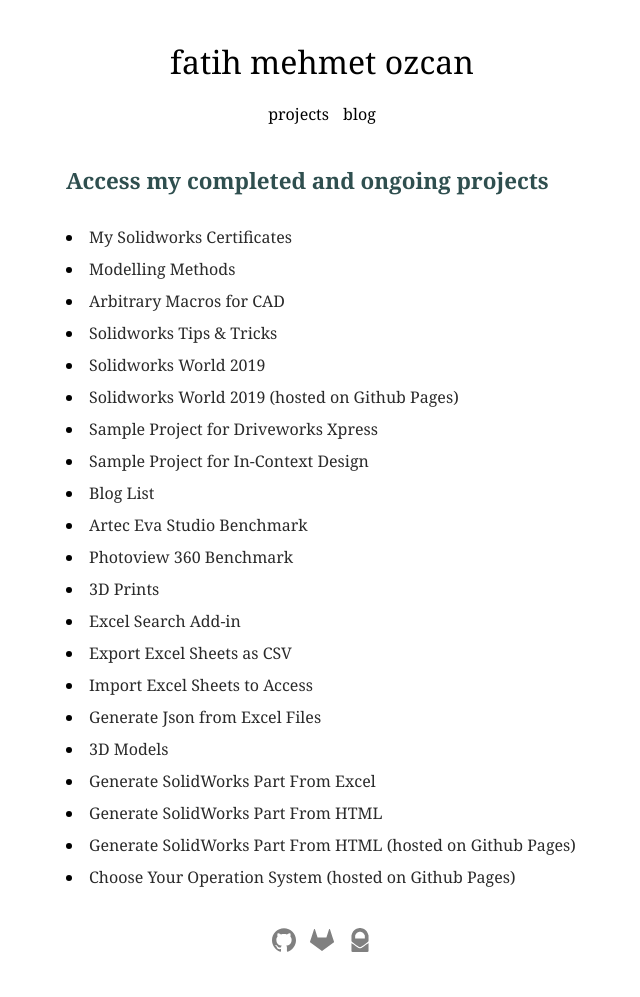
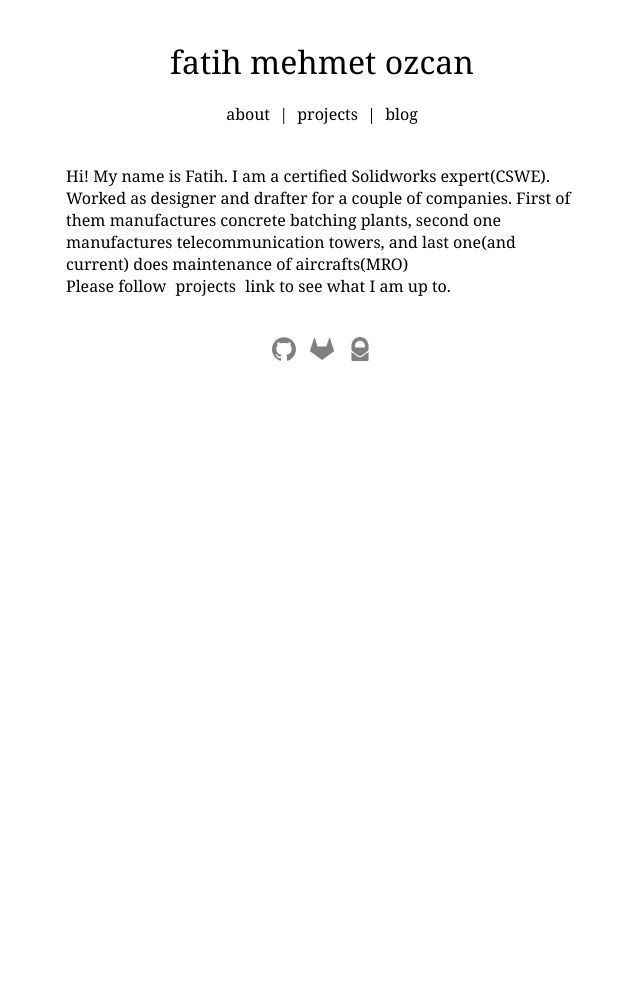
Before and after one commit to fatihmeh/fatihmeh.github.io, a Jekyll site: the page built from index.html, in a window 1280 px wide. Shown: the whole page, without its empty margins (318-958 px from the left). Built offline with Jekyll 4.4.1, drawn with Linux system fonts in a browser that asks for light colours; after the commit the page ends 900 px from its top, so only the background shows below that.

Commit message:
about page added
about page is main page now. projects page moved to /projects. minor css updates.

```diff
--- a/_layouts/default.html
+++ b/_layouts/default.html
@@ -7,40 +7,34 @@
 	<head>
             	<meta charset="utf-8" name="viewport" content="width=device-width, initial-scale=1.0">
 				<link rel="stylesheet" type="text/css" href="/css/main.css">
-
 				<link rel="apple-touch-icon" sizes="180x180" href="/icon-main/apple-touch-icon.png">
 				<link rel="icon" type="image/png" sizes="32x32" href="/icon-main/favicon-32x32.png">
 				<link rel="icon" type="image/png" sizes="16x16" href="/icon-main/favicon-16x16.png">
 				<link rel="manifest" href="/icon-main/site.webmanifest">
 				<link rel="mask-icon" href="/icon-main/safari-pinned-tab.svg" color="#000000">
 				<link rel="shortcut icon" href="/icon-main/favicon.ico">
-
 				<title>{{ page.title }}</title>
 	</head>
 <body>
 		<div id="whole">
 			<div id="header-div">
 				<p id="header-text">fatih mehmet ozcan</p>
-					<a class="nav" href="https://fatihmeh.github.io">projects</a>
-					<a class="nav" href="/blog">blog</a>
-				</div><!--header-div-->
+				<a class="nav" href="https://fatihmeh.github.io">about</a> | <a class="nav" href="/projects">projects</a> | <a class="nav" href="/blog">blog</a>
+			</div>
 
 
 		<div id="container">
-
 			{{ content }}
-
-			</div><!--container-->
+		</div>
 
 		<div id="footer">
 		<a class="footer-links" href="https://github.com/fatihmeh" target="_blank"><img height="24" width="24" src="/assets/github.svg" /></a>
 		<a class="footer-links" href="https://gitlab.com/testingusername" target="_blank"><img height="24" width="24" src="/assets/gitlab.svg" /></a>
 		<a class="footer-links" href="mailto:fatihmehmetozcan - at - protonmail.com" target="_blank"><img height="24" width="24" src="/assets/protonmail.svg" /></a>
-		</div><!--footer-->
+		</div>
 
 
-
-		</div><!-- whole -->
+	</div>
 
 </body>
 </html>
--- a/_layouts/post.html
+++ b/_layouts/post.html
@@ -1,7 +1,7 @@
 ---
 layout: default
 ---
-<h2 id="post-title">{{ page.title }}</h1>
+<h2 id="post-title">{{ page.title }}</h2>
 <p id="post-date">{{ page.date | date_to_string }}</p>
 
 <div id="post">
--- a/blog/Atom.xml
+++ b/blog/Atom.xml
@@ -17,7 +17,7 @@
 	{% for post in site.posts %}
 		<entry>
 			<title>{{ post.title }}</title>
-			<link href="http://fatihmeh.github.io{{ post.url }}"/>
+			<link href="https://fatihmeh.github.io{{ post.url }}"/>
 			<updated>{{ post.date | date_to_xmlschema }}</updated>
 			<id>http://fatihmeh.github.io{{ post.id }}</id>
 			<content type="html">{{ post.content | xml_escape }}</content>
--- a/blog/index.html
+++ b/blog/index.html
@@ -2,7 +2,7 @@
 layout: default
 title: fatih's blog
 ---
-	<h2 id="parag">Check out my writings...</h2>
+	<h2 class="parag">Check out my writings...</h2>
 	<ul id="blog-list">
 	  {% for post in site.posts %}
 	    <li><span>{{ post.date | date: "%Y/%m/%d" }}</span> » <span>{{ post.lang }}</span> » <a href="{{ post.url }}" title="{{ post.title }}">{{ post.title }}</a></li>
--- a/css/main.css
+++ b/css/main.css
@@ -64,7 +64,7 @@
   margin-bottom:40px;
 }
 
-#parag {
+.parag {
   font-size: 1.4rem; margin-bottom:30px;
   color:DarkSlateGray;
 }
@@ -79,7 +79,6 @@
   list-style-position: inside;
   color:black;
 }
-
 li a{
   color:rgb(42, 42, 42);
 }
@@ -87,7 +86,6 @@
 a {
     text-decoration: none;
 }
-
 a:hover {
     color:chocolate;
 }
@@ -97,13 +95,11 @@
   margin-bottom:20px;
   color:DarkSlateGray;
 }
-
 #post-date{
   font-size: 1.2rem;
   margin-bottom:20px;
   color:LightSlateGrey;
 }
-
 #post {
   margin-bottom:40px;
   text-align: left;
@@ -111,7 +107,6 @@
   font-size:1.1rem;
   line-height:30px;
 }
-
 #post p {
    color:black;
    margin-bottom:20px;margin-top:20px;
@@ -121,7 +116,6 @@
   margin-right:5px;margin-left:5px;
   -webkit-filter: invert(50%);filter: invert(50%);
 }
-
 .footer-links:hover {
   -webkit-filter: invert(0%);filter: invert(0%);
 }
--- a/index.html
+++ b/index.html
@@ -1,28 +1,6 @@
 ---
 layout: default
-title: fatih mehmet ozcan
+title: about fatih
 ---
-<h2 id="parag">Access my completed and ongoing projects</h2>
-			<ul>
-						<li><a href="https://gitlab.com/testingusername/My-Solidworks-Certificates" target="_blank">My Solidworks Certificates</a></li>
-						<li><a href="https://gitlab.com/testingusername/modelling-methods" target="_blank">Modelling Methods</a></li>
-						<li><a href="https://gitlab.com/testingusername/Arbitrary-Macros-for-CAD" target="_blank">Arbitrary Macros for CAD</a></li>
-						<li><a href="https://gitlab.com/testingusername/Solidworks-Tips-Tricks" target="_blank">Solidworks Tips & Tricks</a></li>
-						<li><a href="https://gitlab.com/testingusername/solidworks-world-2019" target="_blank">Solidworks World 2019</a></li>
-						<li><a href="https://fatihmeh.github.io/Solidworks-World-2019/" target="_blank">Solidworks World 2019 (hosted on Github Pages)</a></li>
-						<li><a href="https://gitlab.com/testingusername/Sample-Project-Driveworks-Xpress" target="_blank">Sample Project for Driveworks Xpress</a></li>
-						<li><a href="https://gitlab.com/testingusername/Sample-Project-In-Context-Design" target="_blank">Sample Project for In-Context Design</a></li>
-						<li><a href="https://gitlab.com/testingusername/Blog-List" target="_blank">Blog List</a></li>
-						<li><a href="https://gitlab.com/testingusername/Benchmarks" target="_blank">Artec Eva Studio Benchmark</a></li>
-						<li><a href="https://gitlab.com/testingusername/Photoview-360-Benchmark" target="_blank">Photoview 360 Benchmark</a></li>
-						<li><a href="https://gitlab.com/testingusername/3D-prints" target="_blank">3D Prints</a></li>
-						<li><a href="https://gitlab.com/testingusername/excel-search-addin" target="_blank">Excel Search Add-in</a></li>
-						<li><a href="https://gitlab.com/testingusername/export-excel-sheets-as-csv" target="_blank">Export Excel Sheets as CSV</a></li>
-						<li><a href="https://gitlab.com/testingusername/import-excel-sheets-to-access" target="_blank">Import Excel Sheets to Access</a></li>
-						<li><a href="https://gitlab.com/testingusername/generate-json-from-excel-files" target="_blank">Generate Json from Excel Files</a></li>
-						<li><a href="https://gitlab.com/testingusername/3d-models" target="_blank">3D Models</a></li>
-						<li><a href="https://gitlab.com/testingusername/generate-sw-catia-part-from-excel" target="_blank">Generate SolidWorks Part From Excel</a></li>
-						<li><a href="https://gitlab.com/testingusername/generate-sw-catia-part-from-html-web-page" target="_blank">Generate SolidWorks Part From HTML</a></li>
-						<li><a href="https://fatihmeh.github.io/Generate-SW-Part" target="_blank">Generate SolidWorks Part From HTML (hosted on Github Pages)</a></li>
-						<li><a href="https://github.com/fatihmeh/Choose-Your-Operating-System/" target="_blank">Choose Your Operation System (hosted on Github Pages)</a></li>
-			</ul>
+<p>Hi! My name is Fatih. I am a certified Solidworks expert(CSWE). Worked as designer and drafter for a couple of companies. First of them manufactures concrete batching plants, second one manufactures telecommunication towers, and last one(and current) does maintenance of aircrafts(MRO)</p>
+<p>Please follow <a class="nav" href="/projects">projects</a> link to see what I am up to.</p>
```
Also changed, not shown: projects/index.html (added, +28 -0 lines). Lines whose indentation alone changed are shown as unchanged.
